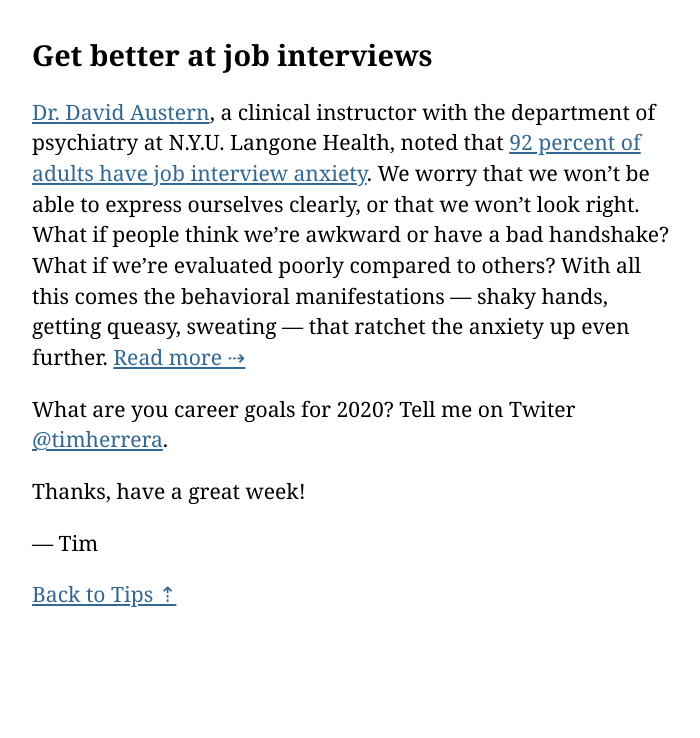
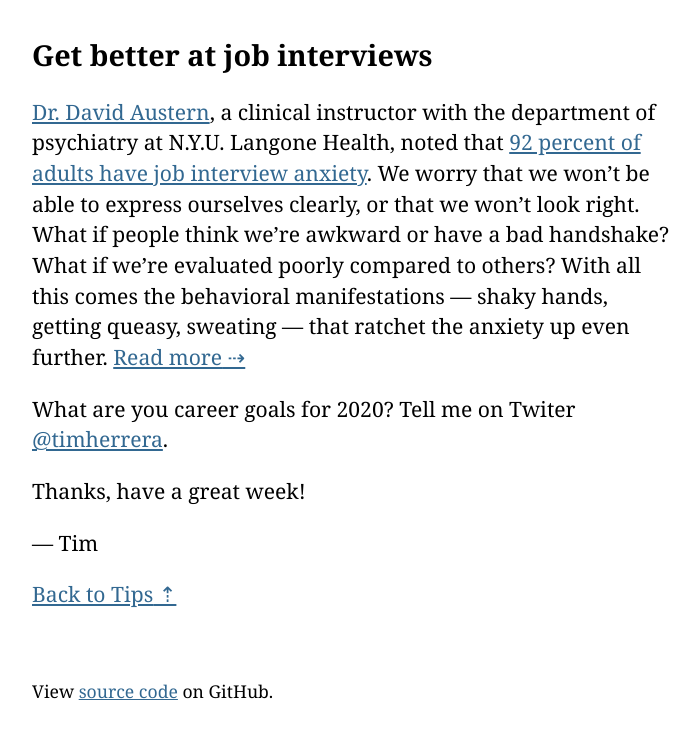
Before and after one commit to jgagne/article-rework, a plain HTML site: page index.html in a window 1280 px wide. Shown: the part 4971-5709 px from the top of the page, without its empty margins (288-988 px from the left). Before the commit the page ends 5644 px from the top, so only its background shows below. Drawn offline with Linux system fonts and the light colour scheme.

Commit message:
Add footer
Link back to GitHub repo.

```diff
--- a/index.html
+++ b/index.html
@@ -108,5 +108,9 @@
 
 </main>
 
+<footer class="max-width-text">
+<p><small>View <a href="https://github.com/jgagne/article-rework">source code</a> on GitHub.</small></p>
+</footer>
+
 </body>
 </html>
```
